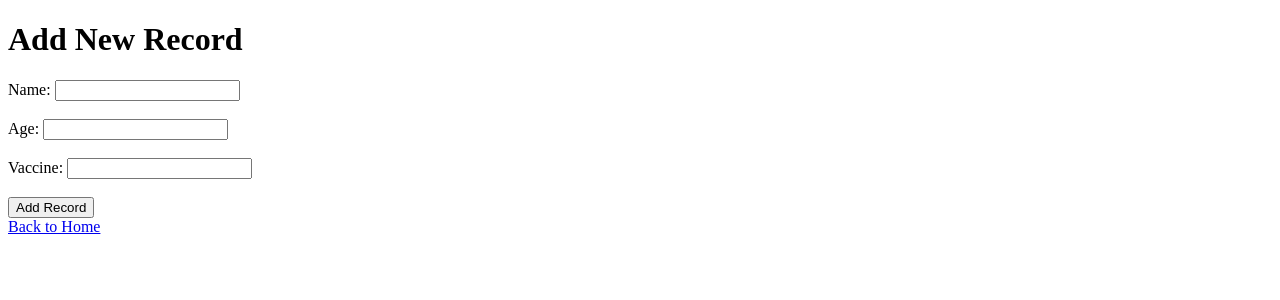
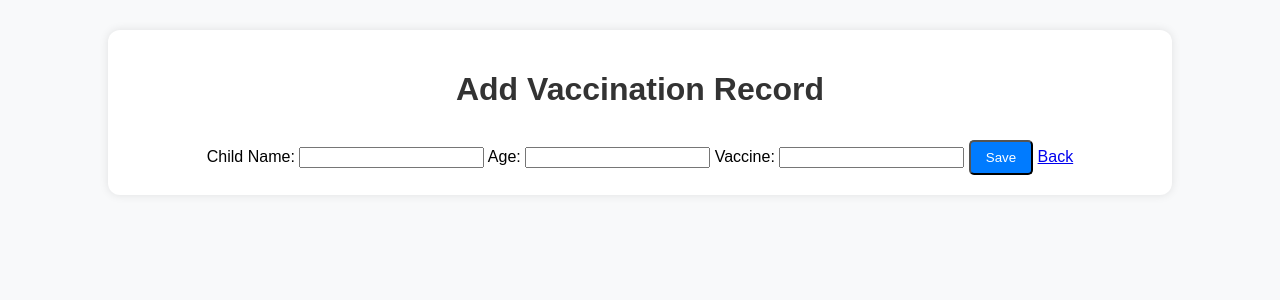
Before and after one commit to Sanjaykanth29803/7thsem-NM, a Flask app: page /add in a window 1280 px wide. Shown: the top 300 px of the page. Run offline with Flask 3, Linux system fonts and the light colour scheme.

Commit message:
Update add.html

```diff
--- a/templates/add.html
+++ b/templates/add.html
@@ -1,19 +1,28 @@
 <!DOCTYPE html>
-<html>
+<html lang="en">
 <head>
+    <meta charset="UTF-8">
+    <meta name="viewport" content="width=device-width, initial-scale=1.0">
     <title>Add Vaccination Record</title>
+    <link rel="stylesheet" href="{{ url_for('static', filename='style.css') }}">
 </head>
 <body>
-    <h1>Add New Record</h1>
-    <form action="/add" method="POST">
-        <label>Name:</label>
-        <input type="text" name="name" required><br><br>
-        <label>Age:</label>
-        <input type="number" name="age" required><br><br>
-        <label>Vaccine:</label>
-        <input type="text" name="vaccine" required><br><br>
-        <button type="submit">Add Record</button>
-    </form>
-    <a href="/">Back to Home</a>
+    <div class="container">
+        <h1>Add Vaccination Record</h1>
+
+        <form method="POST">
+            <label>Child Name:</label>
+            <input type="text" name="name" required>
+
+            <label>Age:</label>
+            <input type="number" name="age" min="0" required>
+
+            <label>Vaccine:</label>
+            <input type="text" name="vaccine" required>
+
+            <button type="submit" class="btn">Save</button>
+            <a href="{{ url_for('index') }}" class="btn-back">Back</a>
+        </form>
+    </div>
 </body>
 </html>
```
